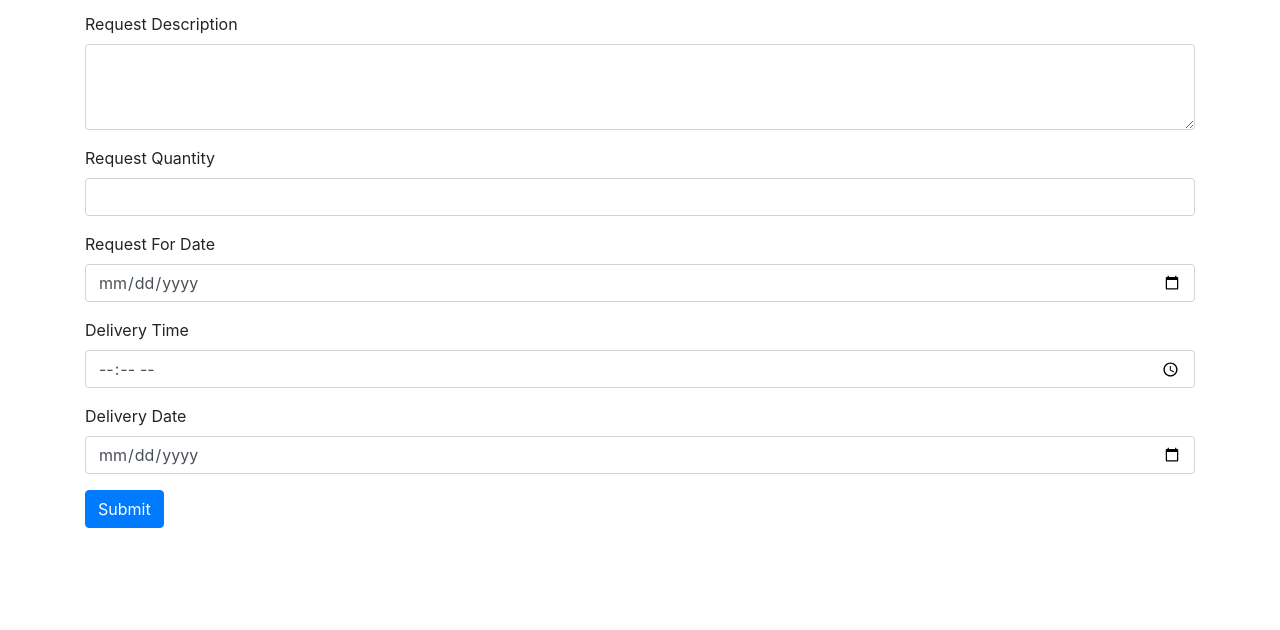
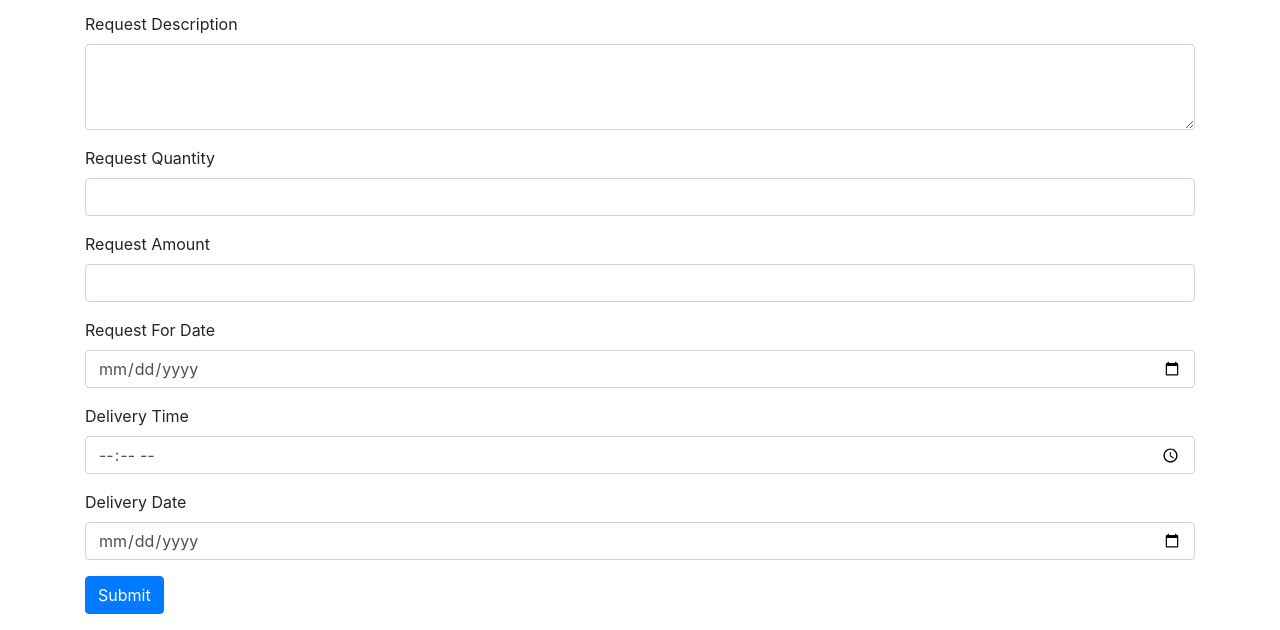
Before and after one commit to aStarrrrr/LogisticsManagement, a Django app: page /User/SendRequest/1 in a window 1280 px wide. Shown: the part 748-1378 px from the top of the page. Before the commit the page ends 1276 px from the top, so only its background shows below. Run offline with Django 5.2, Linux system fonts and the light colour scheme; data comes from the database, SQL or seed files in the repository; both versions use the stored data as it was after the commit; some libraries are stand-ins or nearby versions.

Commit message:
Amount  Updated

```diff
--- a/Company/Templates/Company/ViewRequest.html
+++ b/Company/Templates/Company/ViewRequest.html
@@ -18,6 +18,7 @@
                 <tr>
                     <th>Request Description</th>
                     <th>Request Quantity</th>
+                    <th>Request Amount</th>
                     <th>Request For Date</th>
                     <th>Delivery Time</th>
                     <th>Delivery Date</th>
@@ -29,6 +30,7 @@
                 <tr>
                     <td>{{ request.transport_request_description }}</td>
                     <td>{{ request.transport_request_qty }}</td>
+                    <td>{{ request.transport_request_rate }}</td>
                     <td>{{ request.transport_request_for_date }}</td>
                     <td>{{ request.delivery_time }}</td>
                     <td>{{ request.delivery_date }}</td>
--- a/Driver/views.py
+++ b/Driver/views.py
@@ -17,7 +17,6 @@ def dijkstra(start_id, end_id):
     common_route_ids = dataFrom.values_list('route_id', flat=True).intersection(dataTo.values_list('route_id', flat=True))
     common_route_ids_list = list(common_route_ids)
     if not dataFrom or not dataTo:
-        print('dataFrom',dataFrom)
         return 'No routes found'
     graph = {}
     for route_id in common_route_ids_list:
--- a/User/Templates/User/SendRequest.html
+++ b/User/Templates/User/SendRequest.html
@@ -115,6 +115,16 @@
           />
         </div>
         <div class="form-group">
+          <label for="txt_request_amount">Request Amount</label>
+          <input
+            type="text"
+            class="form-control"
+            name="txt_request_amount"
+            id="txt_request_amount"
+            required
+          />
+        </div>
+        <div class="form-group">
           <label for="txt_request_for_date">Request For Date</label>
           <input
             type="date"
--- a/User/models.py
+++ b/User/models.py
@@ -8,6 +8,7 @@ class tbl_transport_request(models.Model):
     transport_request_description = models.CharField(max_length=50)
     transport_request_date = models.DateField(auto_now_add=True)
     transport_request_qty = models.CharField(max_length=50)
+    transport_request_rate = models.CharField(max_length=50,null=True)
     transport_request_for_date = models.CharField(max_length=50)
     transport_request_status = models.PositiveIntegerField(default=0)
     user_id = models.ForeignKey(tbl_user,on_delete=models.CASCADE)
--- a/User/views.py
+++ b/User/views.py
@@ -26,6 +26,7 @@ def SendRequest(request,cid):
             transport_request_qty=request.POST.get('txt_request_qty'),
             transport_request_for_date=request.POST.get('txt_request_for_date'),
             user_id=uid,
+            transport_request_rate=request.POST.get('txt_request_amount'),
             from_location_id=selectedFromLocation,
             to_location_id=selectedToLocation,
             company_id=cid,
```
Also changed, not shown: User/migrations/0003_tbl_transport_request_transport_request_rate.py (added), db.sqlite3.
